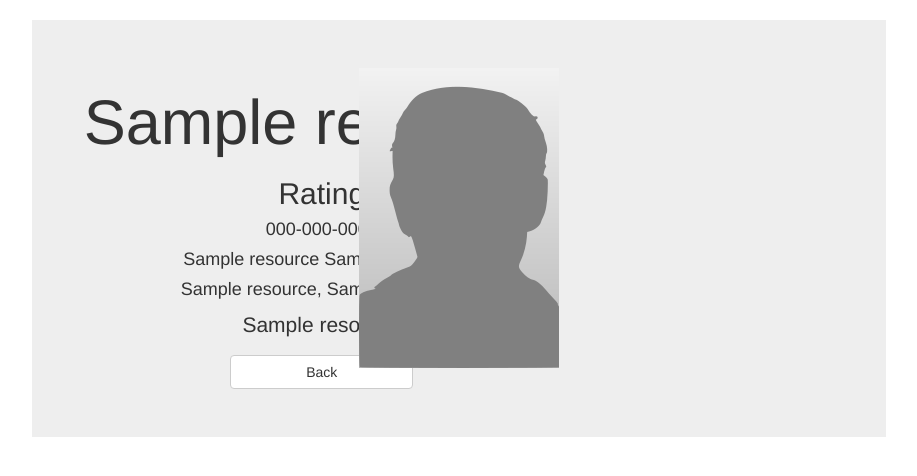
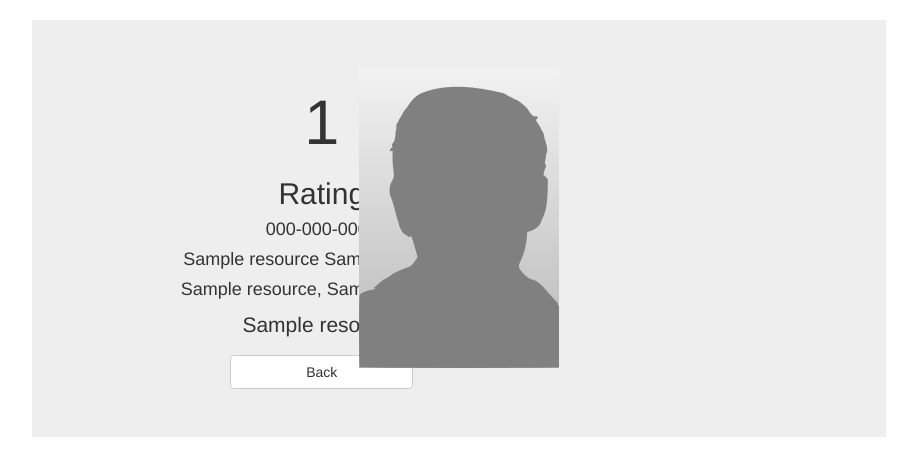
Before and after one commit to michaelchen523/allianceDatabase, a Flask app: template app/templates/resource_detail.html in a window 1280 px wide. Shown: the part 51-527 px from the top of the page, without its empty margins (181-1098 px from the left). Run offline with Flask 2, Linux system fonts and the light colour scheme; the template is opened without the code that fills it: most values are stand-ins (such as "Sample title", 1, 10 or a date in 2020); some libraries are stand-ins or nearby versions.

Commit message:
added maps, fixed other functionalities according to new db

```diff
--- a/app/__init__.py
+++ b/app/__init__.py
@@ -4,7 +4,7 @@ from flask_mysqldb import MySQL
 app = Flask(__name__)
 
 app.config['MYSQL_USER'] = 'root'
-app.config['MYSQL_PASSWORD'] = 'soccer523'
+app.config['MYSQL_PASSWORD'] = ''
 app.config['MYSQL_DB'] = 'AllianceDb'
 app.config['MYSQL_HOST'] = 'localhost'
 
--- a/app/static/css/index.css
+++ b/app/static/css/index.css
@@ -1,6 +1,11 @@
 /* Created by Michael Chen */
 h3 {
     text-align: center;
+}
+
+#map {
+   height: 400px;
+   width: 100%;
 }
 
 .login-div {
@@ -71,10 +76,7 @@ h3 {
     display:flex;
 }
 
-#map {
-        height: 400px;
-        width: 100%;
-       }
+
 
 
 
--- a/app/templates/edit_add_resource.html
+++ b/app/templates/edit_add_resource.html
@@ -8,7 +8,7 @@
         <div class="form-group row">
             <input  class = "input-lg col-md-10" id = "resourceName" type="text" name = "resourceName"
                     {% if resource %}
-                        value = "{{ resource[0][1] }}">
+                        value = "{{ resource[0][0] }}">
                     {% else %}
                         placeholder = "Resource Name">
                     {% endif %}
@@ -21,7 +21,7 @@
         <div class="form-group row">
             <input id="resourceStreet" class="col-md-10" type="text" name = "resourceStreet"
                    {%if resource %}
-                        value = "{{ resource[0][7] }} {{ resource[0][6] }}">
+                        value = "{{ resource[0][6] }} {{ resource[0][5] }}">
                    {% else %}
                         placeholder="123 E. EnterStreet St.">
                     {% endif %}
@@ -49,7 +49,7 @@
         <div class="form-group row">
             <textarea class = "col-md-10" id="resourceDescription" rows = "5" name = "resourceDescription"
                       {% if resource %}
-                        >{{ resource[0][8] }}
+                        >{{ resource[0][11] }}
                       {% else %}
                         placeholder="Enter Description">
                       {% endif %}
--- a/app/templates/resource_detail.html
+++ b/app/templates/resource_detail.html
@@ -5,12 +5,12 @@
 <div class="jumbotron container col-sm-8 col-sm-offset-2">
     <div class="col-md-8 container text-center">
 
-        <h1>{{ resource[0][1] }}</h1>
+        <h1>{{ resource[0][0] }}</h1>
         <h2>Rating</h2>
         <h4>000-000-0000</h4>
-        <h4>{{ resource[0][7] }} {{ resource[0][6] }}</h4>
+        <h4>{{ resource[0][6] }} {{ resource[0][5] }}</h4>
         <h4>{{ resource[0][4] }}, {{resource[0][3] }}</h4>
-        <p class="word-wrap">{{ resource[0][8] }}</p>
+        <p class="word-wrap">{{ resource[0][11] }}</p>
         <div class="row">
             <button class="btn btn-default col-md-4 col-md-offset-4" name="back" type="button" onclick = "goBack()">Back</button>
         </div>
--- a/app/views.py
+++ b/app/views.py
@@ -27,6 +27,7 @@ def login():
 
             cursor2 = conn.cursor()
             cursor2.execute("SELECT * FROM Category_Names;")
+
             session['categories'] = cursor2.fetchall()
             print session['categories']
 
@@ -127,7 +128,7 @@ def user_detail():
     name = cursor2.fetchall()
     name = name[0][0]
     cursor3 = conn.cursor()
-    cursor3.execute("SELECT Name FROM Resource WHERE Username = '" + name + "';")
+    cursor3.execute("SELECT Name FROM Resource WHERE Creator_Username = '" + name + "';")
     resources = cursor3.fetchall()
     return render_template('user_detail.html', title='User Details', user = user,
                            orgdata = orgdata, detailorg = detailorg, categories = categories, resources = resources)
```
Also changed, not shown: app/templates/search.html (+8 -8 lines).
